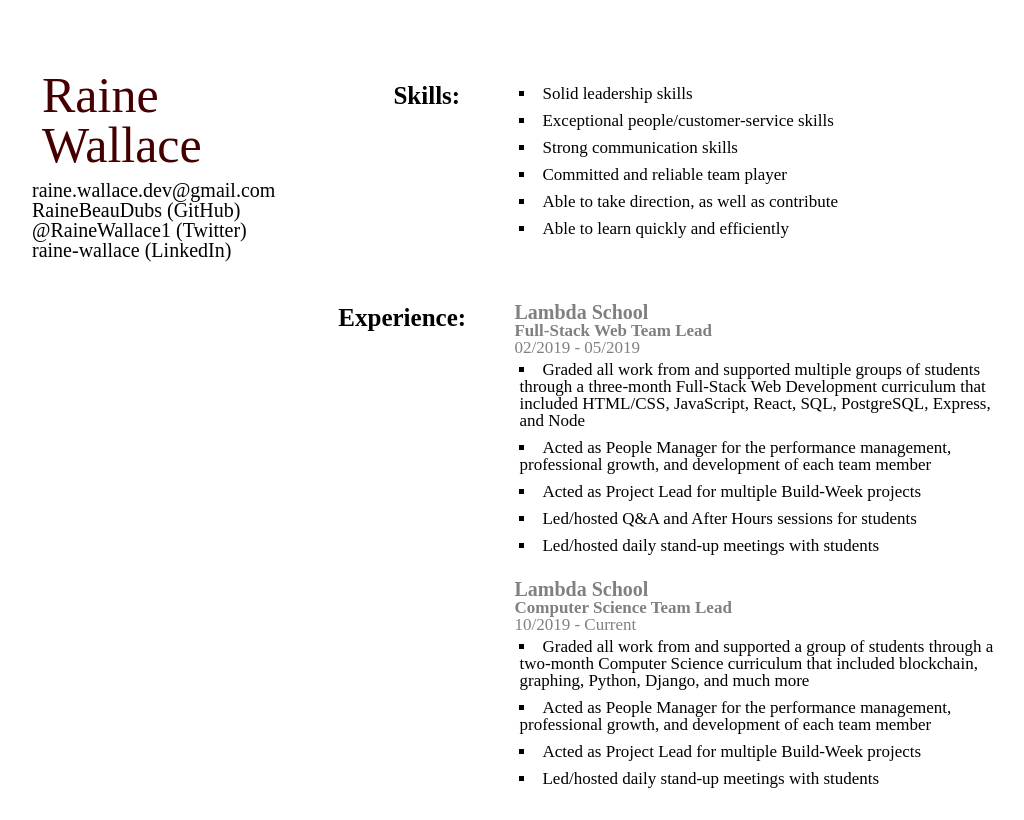
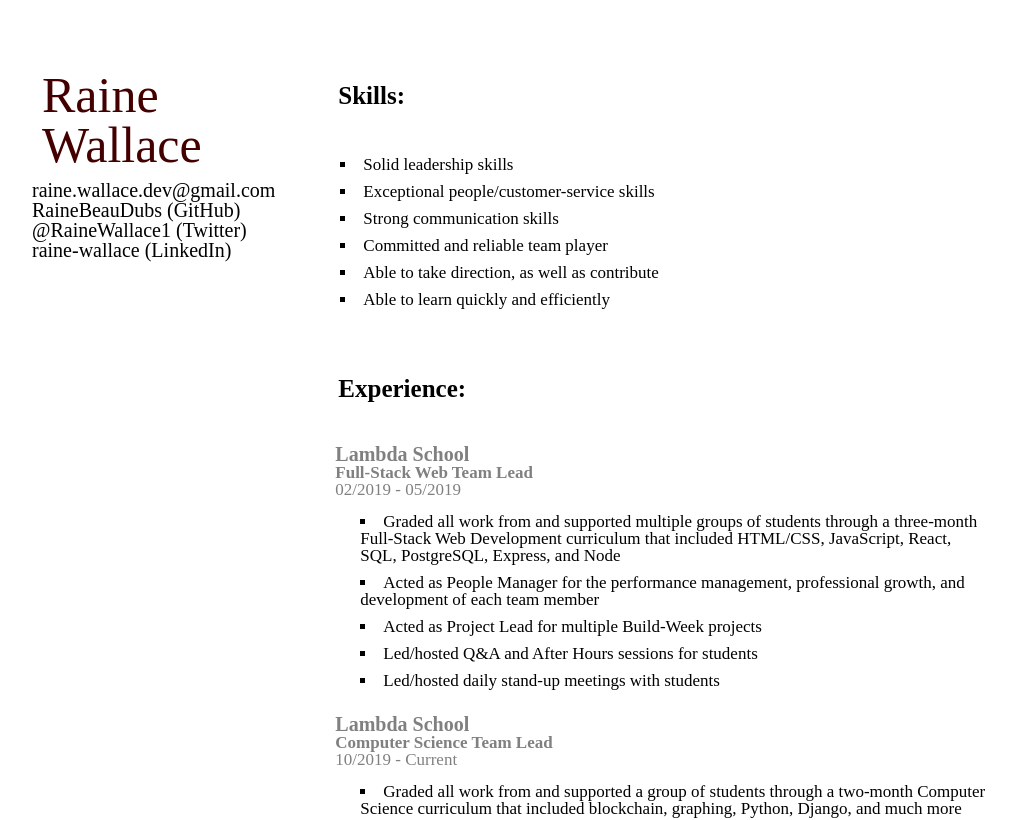
Before and after one commit to RaineBeauDubs/MyResume, a React (Create React App) app in the folder resume/: page / in a window 1280 px wide. Shown: the top 820 px of the page, without its empty margins (128-1152 px from the left). Built offline with nearby package versions, Linux system fonts and the light colour scheme.

Commit message:
updated styles, updated style naming

```diff
--- a/resume/src/components/Experience.js
+++ b/resume/src/components/Experience.js
@@ -2,8 +2,8 @@ import React from 'react';
 import styled from 'styled-components';
 import {
   ResSection,
-  ResSectionLeft,
-  ResSectionRight,
+  ResSectionTop,
+  ResSectionBottom,
   List,
   ListItems
 } from '../reusableStyles';
@@ -30,14 +30,15 @@ const ExpList = styled.ul`
   list-style: square inside none;
   display: flex;
   flex-wrap: wrap;
+  margin: 1rem 2rem;
 `;
 
 
 const Experience = () => {
   return (
     <ResSection>
-      <ResSectionLeft>Experience:</ResSectionLeft>
-      <ResSectionRight>
+      <ResSectionTop>Experience:</ResSectionTop>
+      <ResSectionBottom>
         <ExpSec>
           <ExpTitle>Lambda School</ExpTitle>
           <ExpInfo>Full-Stack Web Team Lead</ExpInfo>
@@ -61,7 +62,7 @@ const Experience = () => {
             <ListItems>Led/hosted daily stand-up meetings with students</ListItems>
           </ExpList>
         </ExpSec>
-      </ResSectionRight>
+      </ResSectionBottom>
     </ResSection>
   )
 }
--- a/resume/src/components/Skills.js
+++ b/resume/src/components/Skills.js
@@ -1,8 +1,8 @@
 import React from 'react';
 import {
   ResSection,
-  ResSectionLeft,
-  ResSectionRight,
+  ResSectionTop,
+  ResSectionBottom,
   List,
   ListItems
 } from '../reusableStyles';
@@ -10,8 +10,8 @@ import {
 const Skills = () => {
   return (
     <ResSection>
-      <ResSectionLeft>Skills:</ResSectionLeft>
-      <ResSectionRight>
+      <ResSectionTop>Skills:</ResSectionTop>
+      <ResSectionBottom>
         <List>
           <ListItems>Solid leadership skills</ListItems>
           <ListItems>Exceptional people/customer-service skills</ListItems>
@@ -21,7 +21,7 @@ const Skills = () => {
           <ListItems>Able to take direction, as well as contribute</ListItems>
           <ListItems>Able to learn quickly and efficiently</ListItems>
         </List>
-      </ResSectionRight>
+      </ResSectionBottom>
     </ResSection>
   )
 }
--- a/resume/src/reusableStyles.js
+++ b/resume/src/reusableStyles.js
@@ -2,27 +2,24 @@ import styled from 'styled-components';
 
 export const ResSection = styled.div`
   display: flex;
+  flex-direction: column;
   width: 100%;
-  justify-content: space-between;
-  // align-items: center;
+  align-items: left;
   font-size: 1.7rem
   margin: 2rem;
 
   // border: 1px solid red;
 `;
 
-export const ResSectionLeft = styled.div`
-  width: 17%;
+export const ResSectionTop = styled.div`
+  text-align: left;
   font-weight: bold;
   font-size: 2.5rem;
-  text-align: right;
   margin: 2.3rem
-
   // border: 1px solid green;
 `;
 
-export const ResSectionRight = styled.div`
-  width: 75%;
+export const ResSectionBottom = styled.div`
 
   // border: 1px solid purple;
 `;
```
